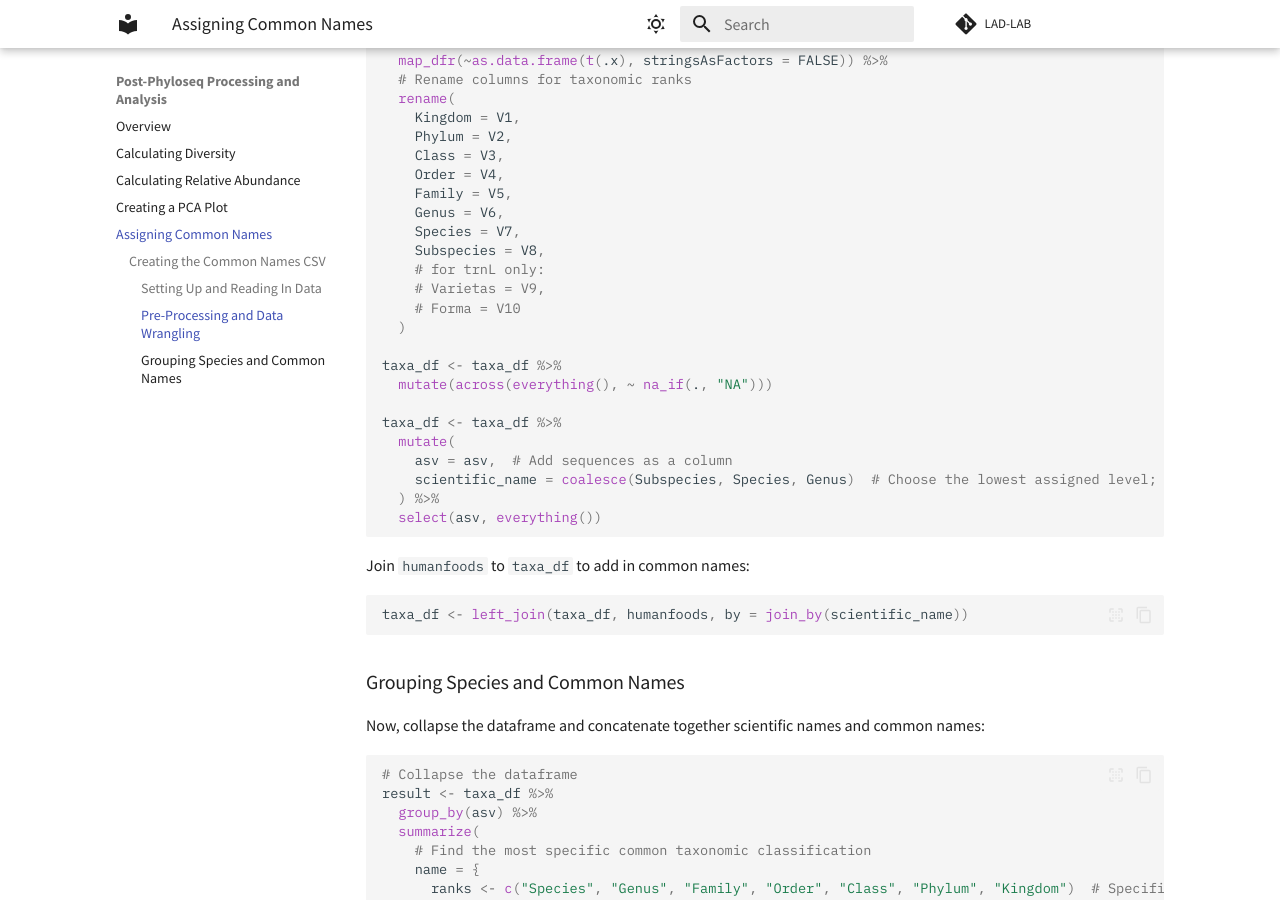
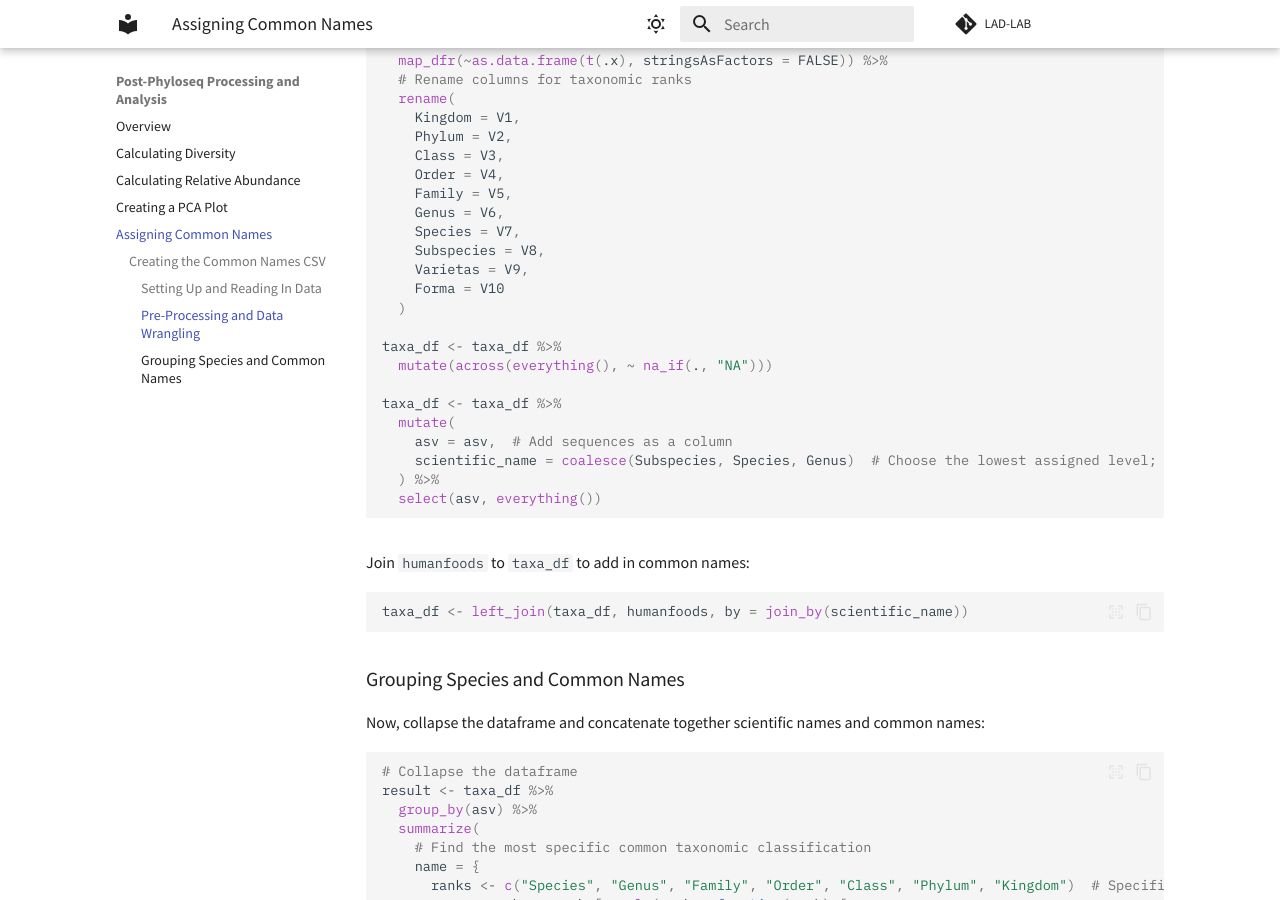
Before and after one commit to LAD-LAB/lad-lab.github.io, an MkDocs documentation site: the page built from docs/commonnames.md, in a window 1280 px wide and 900 px high, scrolled down 1320 px. Built offline with MkDocs 1.6.1 and Material for MkDocs 9.7.7, drawn with Linux system fonts in a browser that asks for light colours.

Commit message:
Update commonnames.md

````diff
--- a/docs/commonnames.md
+++ b/docs/commonnames.md
@@ -44,6 +44,44 @@
     dim(humanfoods)
     ```
 
+    Modify the names of the read-in reference and mutate into a dataframe:
+
+    ``` r
+    headers <- names(taxref)
+    asv <- as.character(taxref)
+
+    taxa_df <- headers %>%
+      # Remove the leading ">" character from headers
+      str_remove("^>") %>%
+      # Split headers by ";"
+      str_split(";") %>%
+      # Convert to a dataframe
+      map_dfr(~as.data.frame(t(.x), stringsAsFactors = FALSE)) %>%
+      # Rename columns for taxonomic ranks
+      rename(
+        Kingdom = V1,
+        Phylum = V2,
+        Class = V3,
+        Order = V4,
+        Family = V5,
+        Genus = V6,
+        Species = V7,
+        Subspecies = V8,
+        Varietas = V9,
+        Forma = V10
+      )
+
+    taxa_df <- taxa_df %>%
+      mutate(across(everything(), ~ na_if(., "NA")))
+
+    taxa_df <- taxa_df %>%
+      mutate(
+        asv = asv,  # Add sequences as a column
+        scientific_name = coalesce(Subspecies, Species, Genus)  # Choose the lowest assigned level; for trnL add Varietas and Forma
+      ) %>%
+      select(asv, everything())
+    ```
+
 === "12Sv5"
 
     ``` r
@@ -57,44 +95,41 @@
     dim(humanfoods)
     ```
 
-Modify the names of the read-in reference and mutate into a dataframe:
+    Modify the names of the read-in reference and mutate into a dataframe:
 
-``` r
-headers <- names(taxref)
-asv <- as.character(taxref)
+    ``` r
+    headers <- names(taxref)
+    asv <- as.character(taxref)
 
-taxa_df <- headers %>%
-  # Remove the leading ">" character from headers
-  str_remove("^>") %>%
-  # Split headers by ";"
-  str_split(";") %>%
-  # Convert to a dataframe
-  map_dfr(~as.data.frame(t(.x), stringsAsFactors = FALSE)) %>%
-  # Rename columns for taxonomic ranks
-  rename(
-    Kingdom = V1,
-    Phylum = V2,
-    Class = V3,
-    Order = V4,
-    Family = V5,
-    Genus = V6,
-    Species = V7,
-    Subspecies = V8,
-    # for trnL only:
-    # Varietas = V9,
-    # Forma = V10
-  )
+    taxa_df <- headers %>%
+      # Remove the leading ">" character from headers
+      str_remove("^>") %>%
+      # Split headers by ";"
+      str_split(";") %>%
+      # Convert to a dataframe
+      map_dfr(~as.data.frame(t(.x), stringsAsFactors = FALSE)) %>%
+      # Rename columns for taxonomic ranks
+      rename(
+        Kingdom = V1,
+        Phylum = V2,
+        Class = V3,
+        Order = V4,
+        Family = V5,
+        Genus = V6,
+        Species = V7,
+        Subspecies = V8
+      )
 
-taxa_df <- taxa_df %>%
-  mutate(across(everything(), ~ na_if(., "NA")))
+    taxa_df <- taxa_df %>%
+      mutate(across(everything(), ~ na_if(., "NA")))
 
-taxa_df <- taxa_df %>%
-  mutate(
-    asv = asv,  # Add sequences as a column
-    scientific_name = coalesce(Subspecies, Species, Genus)  # Choose the lowest assigned level; for trnL add Varietas and Forma
-  ) %>%
-  select(asv, everything())
-```
+    taxa_df <- taxa_df %>%
+      mutate(
+        asv = asv,  # Add sequences as a column
+        scientific_name = coalesce(Subspecies, Species, Genus)  # Choose the lowest assigned level; for trnL add Varietas and Forma
+      ) %>%
+      select(asv, everything())
+    ```
 
 Join `humanfoods` to `taxa_df` to add in common names:
 
````
